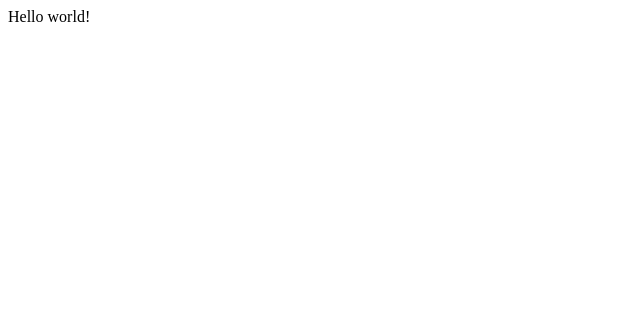
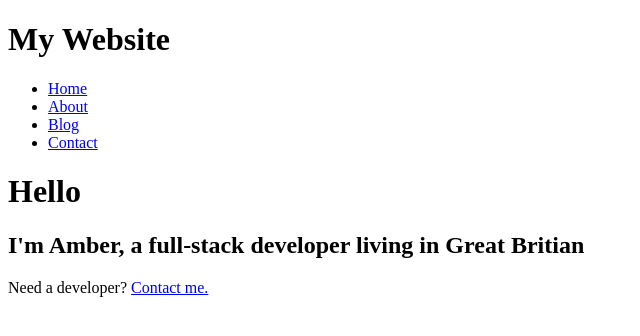
Before and after one commit to amber-tamara/Gatsby_bootcamp, a Gatsby site: page / in a window 1280 px wide. Shown: the whole page, without its empty margins (0-640 px from the left). Built offline with nearby package versions, Linux system fonts and the light colour scheme; Gatsby itself is replaced by a stand-in of ours.

Commit message:
Created shared components

```diff
--- /dev/null
+++ b/src/components/footer.js
@@ -0,0 +1,11 @@
+import React from "react"
+
+const Footer = () => {
+  return (
+    <footer>
+      <p>Created by Amber, copyright 2020</p>
+    </footer>
+  )
+}
+
+export default Footer
--- /dev/null
+++ b/src/components/header.js
@@ -0,0 +1,28 @@
+import React from "react"
+import { Link } from "gatsby"
+
+const Header = () => {
+  return (
+    <header>
+      <h1>My Website</h1>
+      <nav>
+        <ul>
+          <li>
+            <Link to="/">Home</Link>
+          </li>
+          <li>
+            <Link to="./about">About</Link>
+          </li>
+          <li>
+            <Link to="./blog">Blog</Link>
+          </li>
+          <li>
+            <Link to="./contact">Contact</Link>
+          </li>
+        </ul>
+      </nav>
+    </header>
+  )
+}
+
+export default Header
--- /dev/null
+++ b/src/pages/about.js
@@ -0,0 +1,23 @@
+import React from "react"
+import { Link } from "gatsby"
+import Footer from "../components/footer"
+import Header from "../components/header"
+
+const AboutMe = () => {
+  return (
+    <div>
+      <Header />
+      <h1>About Me</h1>
+      <p>
+        Hey, my names Amber and I love learning about Web Development. Lately I
+        learning React and created an App, that detects faces in photo's. To
+        further my skills I am now learning about Gatsby which is a React-based,
+        GraphQL powered, static site generator.
+      </p>
+      <Link to="./contact">Contact me.</Link>
+      <Footer />
+    </div>
+  )
+}
+
+export default AboutMe
--- a/src/pages/index.js
+++ b/src/pages/index.js
@@ -1,3 +1,18 @@
 import React from "react"
+import { Link } from "gatsby"
+import Header from "../components/header"
 
-export default () => <div>Hello world!</div>
+const IndexPage = () => {
+  return (
+    <div>
+      <Header />
+      <h1>Hello</h1>
+      <h2>I'm Amber, a full-stack developer living in Great Britian</h2>
+      <p>
+        Need a developer? <Link to="./contact">Contact me.</Link>
+      </p>
+    </div>
+  )
+}
+
+export default IndexPage
```
Also changed, not shown: src/components/layout.js (added, +9 -0 lines), src/pages/blog.js (added, +16 -0 lines), src/pages/contact.js (added, +24 -0 lines).
